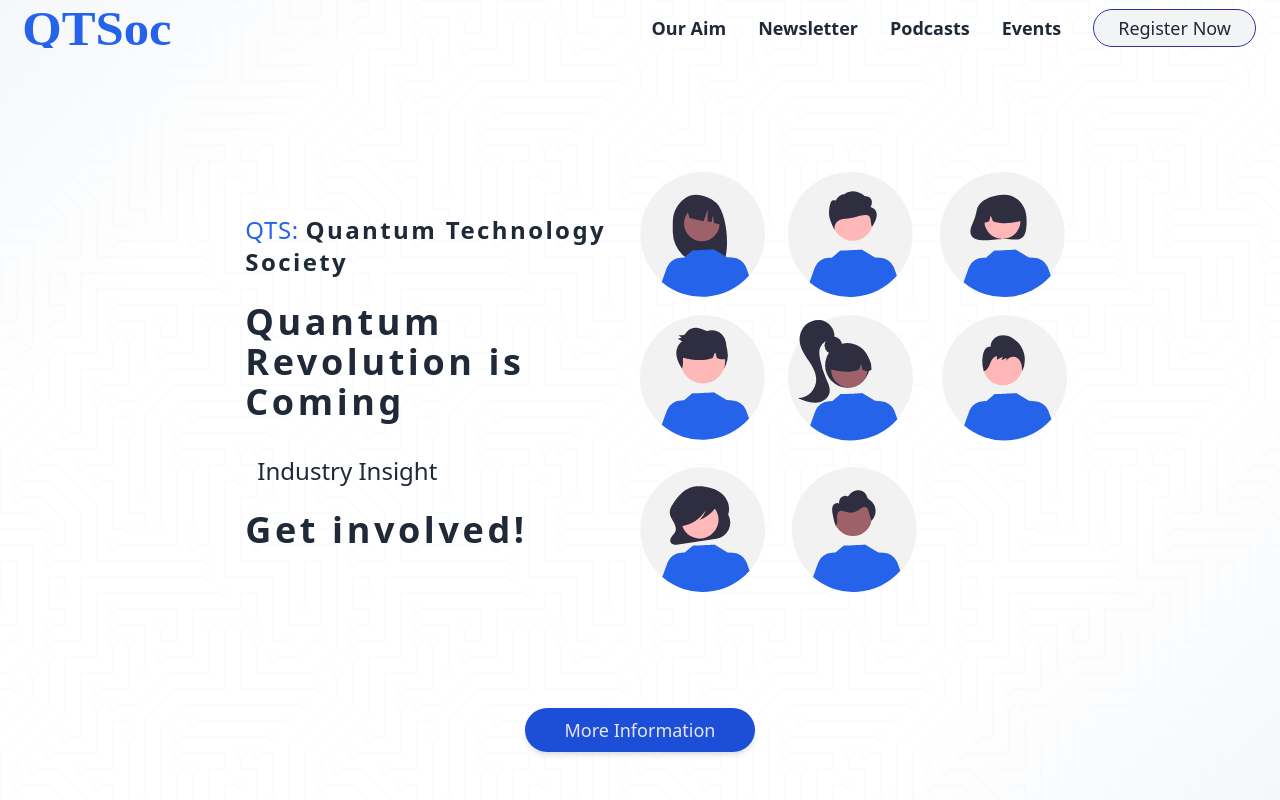
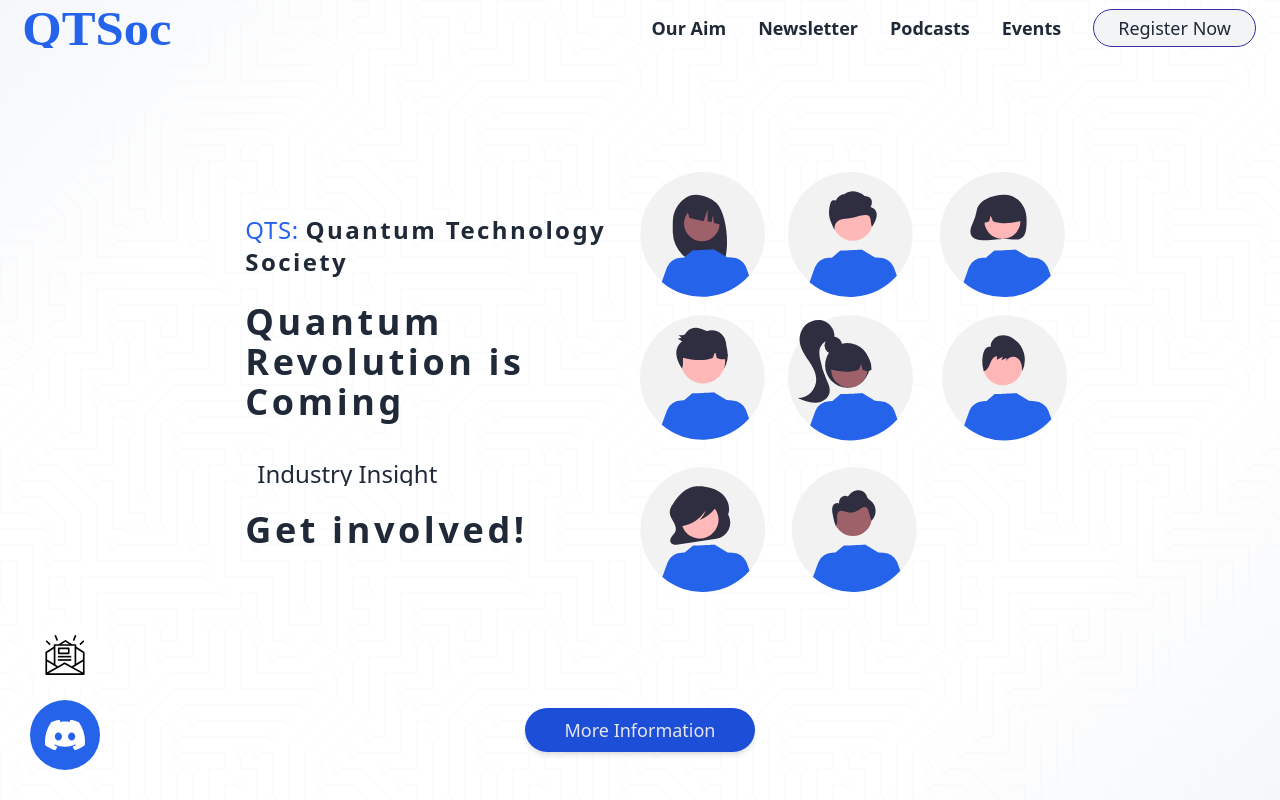
Before and after one commit to Dan5762/Imperial-Quantum-Society, an Eleventy site: page src/index.njk in a window 1280 px wide. Shown: the top 800 px of the page. Built offline with nearby package versions, Linux system fonts and the light colour scheme; Eleventy itself is replaced by a stand-in of ours; files that its build step writes are made by us from their sources; a script that the page names is missing; files whose address does not match are found by name; what postcss-import would draw is missing.

Commit message:
added floating buttons for discord and tthe newsletter

```diff
--- a/src/_includes/css/custom.css
+++ b/src/_includes/css/custom.css
@@ -147,3 +147,41 @@ html {
   margin: 10px 0;
   padding: 10px;
 }
+
+.fab1 {
+  width: 70px;
+  height: 70px;
+  background-color: #ffffff;
+  border-radius: 50%;
+  transition: all 0.1s ease-in-out;
+
+  display: flex;
+  justify-content: center;
+
+  position: fixed;
+  left: 30px;
+  bottom: 110px;
+}
+.fab1:hover {
+  background-color: #2564eb9c;
+  transform: scale(1.05);
+}
+
+.fab2 {
+  width: 70px;
+  height: 70px;
+  background-color: #2563EB;
+  border-radius: 50%;
+  transition: all 0.1s ease-in-out;
+
+  display: flex;
+  justify-content: center;
+
+  position: fixed;
+  left: 30px;
+  bottom: 30px;
+}
+.fab2:hover {
+  background-color: #2564eb9c;
+  transform: scale(1.05);
+}
--- a/src/_includes/section.register.njk
+++ b/src/_includes/section.register.njk
@@ -12,7 +12,7 @@
           </div>
           <div class="items-center flex flex-col space-y-2 justify-center py-6">
             <a class="px-10 py-2 text-gray-200 bg-blue-600 rounded-full shadow-md text-lg hover:bg-blue-800 hover:border-red inline-flex " href="https://docs.google.com/forms/d/e/1FAIpQLScGqNynkyVH38Kl1-JyzyjkvSGI1_77dTriOQH9DLq44JkWhw/viewform">
-              Sign Up
+              Subscribe to our Newsletter
             </a>
             <a class="lex flex-row space-x-2 px-10 py-2 text-gray-200 bg-blue-600 rounded-full shadow-md text-lg hover:bg-blue-800 hover:border-red inline-flex items-center" href="https://discord.gg/8n8ugCq4hR">
               <img class="h-7 w-7" src="/img/discord.png"/>
@@ -20,7 +20,6 @@
             </a>
           </div>
         </div>
-        <img class="my-12 max-w-full mx-auto" src="/img/undraw_subscriber_re_om92.svg">
       </div>
     </div>
   {% endif %}
--- a/src/_layouts/base.njk
+++ b/src/_layouts/base.njk
@@ -4,6 +4,12 @@
   {% include "head.njk" %}
 </head>
 <body id="top" class="font-sans text-gray-800 bg-gray-100">
+  <a class="fab1" href="https://docs.google.com/forms/d/e/1FAIpQLScGqNynkyVH38Kl1-JyzyjkvSGI1_77dTriOQH9DLq44JkWhw/viewform">
+    <img src="/img/newsletter.svg" width="40" height="40" class="block" alt="Discord icon">
+  </a>
+  <a class="fab2" style="bottom" href="https://discord.gg/8n8ugCq4hR">
+    <img src="/img/discord.svg" width="40" height="40" class="block" alt="Discord icon">
+  </a>
   {{ content | safe }}
   {% include "js.njk" %}
 </body>
```
Also changed, not shown: src/imprint.md (deleted, +0 -19 lines), src/privacy.md (deleted, +0 -27 lines), src/static/img/discord.png (deleted), src/static/img/discord.svg (added), src/static/img/newsletter.svg (added).
